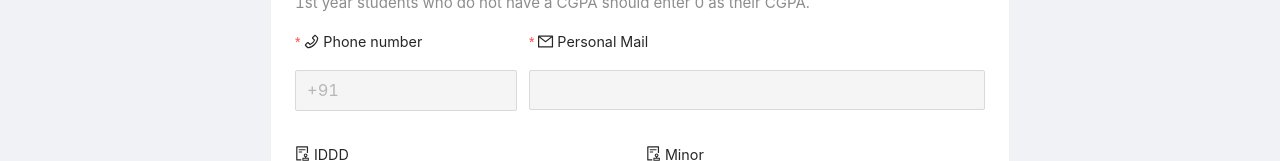
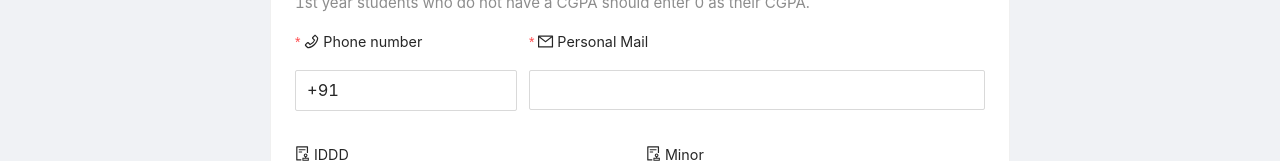
Before and after one commit to Alphacosmic/WebWork, a React (Vite) app: page /internfair/student/register in a window 1280 px wide. Shown: the part 448-609 px from the top of the page. Built offline with nearby package versions, Linux system fonts and the light colour scheme.

Commit message:
deploy: opened reg

```diff
--- a/src/views/RegisterForm/RegisterForm.jsx
+++ b/src/views/RegisterForm/RegisterForm.jsx
@@ -66,7 +66,7 @@ const preferredLocations = [
 	},
 ];
 
-const isRegistrationClosed = true;
+const isRegistrationClosed = false;
 
 const RegisterForm = () => {
 	const [form] = Form.useForm();
```
